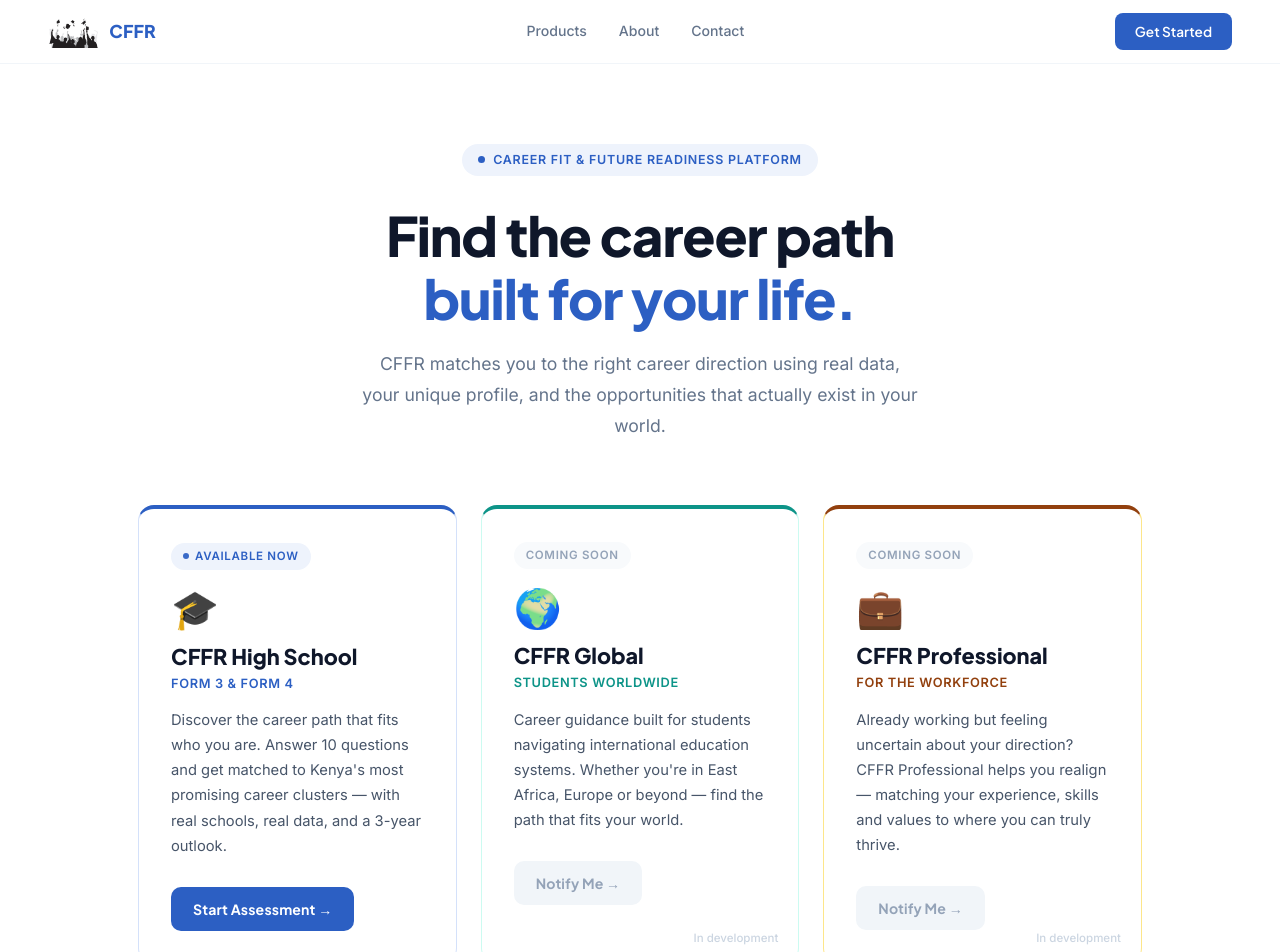
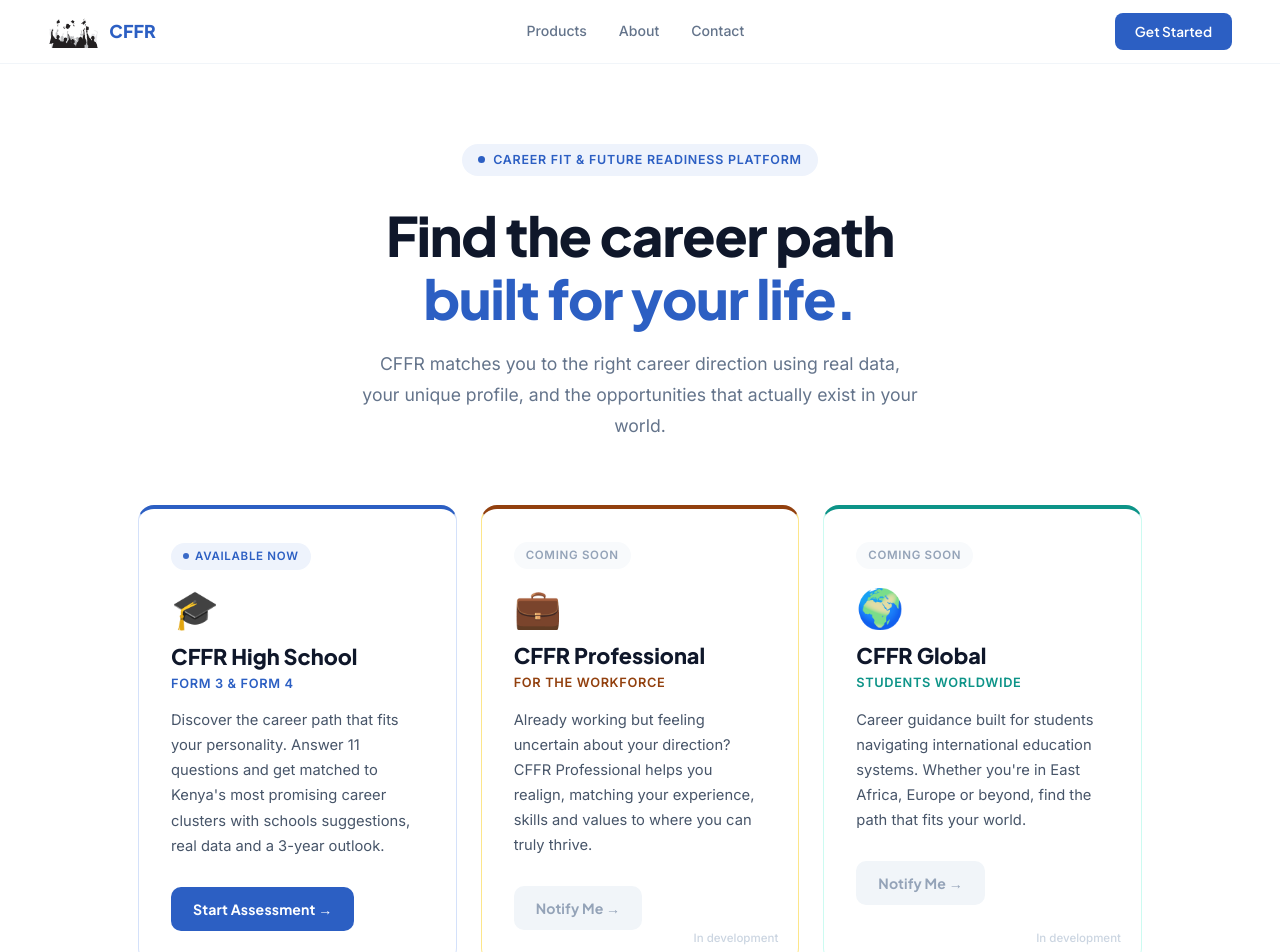
Before and after one commit to Twiry22/CFFR, a React (Vite) app in the folder frontend/: page / in a window 1280 px wide. Shown: the top 952 px of the page. Built offline with nearby package versions, Linux system fonts and the light colour scheme.

Commit message:
certain changes

```diff
--- a/frontend/src/App.jsx
+++ b/frontend/src/App.jsx
@@ -93,7 +93,7 @@ const App = () => {
           maxWidth:     "460px",
           marginBottom: "36px",
         }}>
-          We're working hard on this one. It will be worth the wait — check back soon or reach out to us to be notified when it launches.
+          We're working hard on this one. It will be worth the wait; check back soon or reach out to us to be notified when it launches.
         </p>
         <div style={{
           display:      "flex",
--- a/frontend/src/pages/Landingpage.jsx
+++ b/frontend/src/pages/Landingpage.jsx
@@ -14,12 +14,26 @@ const LandingPage = ({ onSelectProduct }) => {
       icon:        "🎓",
       title:       "CFFR High School",
       subtitle:    "Form 3 & Form 4",
-      description: "Discover the career path that fits who you are. Answer 10 questions and get matched to Kenya's most promising career clusters — with real schools, real data, and a 3-year outlook.",
+      description: "Discover the career path that fits your personality. Answer 11 questions and get matched to Kenya's most promising career clusters with schools suggestions, real data and a 3-year outlook.",
       color:       "#2C5FC3",
       colorLight:  "#EEF3FC",
       colorMid:    "#D4E1FA",
       cta:         "Start Assessment →",
       available:   true,
+    },
+        {
+      id:          "professional",
+      badge:       "Coming Soon",
+      badgeLive:   false,
+      icon:        "💼",
+      title:       "CFFR Professional",
+      subtitle:    "For the Workforce",
+      description: "Already working but feeling uncertain about your direction? CFFR Professional helps you realign, matching your experience, skills and values to where you can truly thrive.",
+      color:       "#92400E",
+      colorLight:  "#FFFBEB",
+      colorMid:    "#FDE68A",
+      cta:         "Notify Me →",
+      available:   false,
     },
     {
       id:          "global",
@@ -28,24 +42,10 @@ const LandingPage = ({ onSelectProduct }) => {
       icon:        "🌍",
       title:       "CFFR Global",
       subtitle:    "Students Worldwide",
-      description: "Career guidance built for students navigating international education systems. Whether you're in East Africa, Europe or beyond — find the path that fits your world.",
+      description: "Career guidance built for students navigating international education systems. Whether you're in East Africa, Europe or beyond, find the path that fits your world.",
       color:       "#0D9488",
       colorLight:  "#F0FDFA",
       colorMid:    "#CCFBF1",
-      cta:         "Notify Me →",
-      available:   false,
-    },
-    {
-      id:          "professional",
-      badge:       "Coming Soon",
-      badgeLive:   false,
-      icon:        "💼",
-      title:       "CFFR Professional",
-      subtitle:    "For the Workforce",
-      description: "Already working but feeling uncertain about your direction? CFFR Professional helps you realign — matching your experience, skills and values to where you can truly thrive.",
-      color:       "#92400E",
-      colorLight:  "#FFFBEB",
-      colorMid:    "#FDE68A",
       cta:         "Notify Me →",
       available:   false,
     },
```
